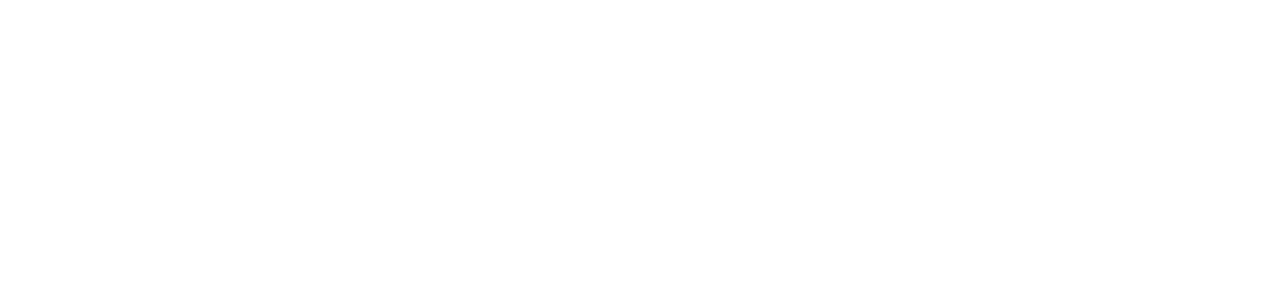
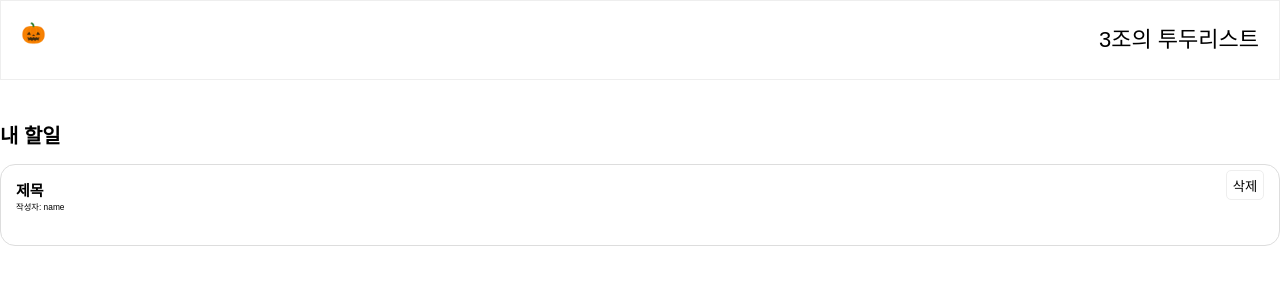
Before and after one commit to Ermael35/React-homework-03, a React (Create React App) app: page /listtodo in a window 1280 px wide. Before the commit this address had no page. Shown: the top 300 px of the page. Built offline with nearby package versions, Linux system fonts and the light colour scheme.

Commit message:
이제 시작...
모두들 화이팅...!

```diff
--- /dev/null
+++ b/src/Listtodo/List.jsx
@@ -0,0 +1,59 @@
+import React from "react";
+import styled from "styled-components"
+
+
+const List = () => {
+    return(
+        <Stlist>
+            <Sttodo><h1>내 할일</h1></Sttodo>
+
+            <StBox>
+                <Stcontents>
+                    <h2>제목</h2>
+                    <small>작성자: name</small>
+                </Stcontents>
+
+                <Stbutton onClick={()=>{}}>삭제</Stbutton>
+
+            </StBox>
+        </Stlist>
+    )
+};
+
+export default List;
+
+const Stlist = styled.div`
+    /* padding: 15px; */
+
+`
+
+const Sttodo = styled.div`
+    margin: 40px auto 5px auto;
+`
+
+const StBox = styled.div`
+  display: flex;
+  justify-content: space-between;
+  /* width:calc(100%-100px); */
+  height: 82px;
+  border: 1px solid #ddd;
+  border-radius: 15px;
+  padding:15px;
+  margin: 15px auto;
+  align-items: center;
+`;
+
+const Stcontents = styled.div`
+   margin-top: 0px;
+   margin-bottom: 20px;
+`
+
+const Stbutton = styled.button`
+    border: 1px solid #eee;
+    border-radius: 5px;
+    background-color: white;
+    height: 30px;
+    width: 38px;
+    margin-bottom: 40px;
+    cursor: pointer;
+`
--- a/src/pages/AddTodo.jsx
+++ b/src/pages/AddTodo.jsx
@@ -1,6 +1,6 @@
 import React from "react";
 import Layout from "../components/Layout";
-import Addcon from "../components/Addcon"
+import Addcon from "../Addtodo/Addcon"
 const AddTodo = () =>{
     return(
         <div>
--- a/src/pages/DetailTodo.jsx
+++ b/src/pages/DetailTodo.jsx
@@ -1,5 +1,5 @@
 import React from 'react'
-import DetailCon from '../components/DetailCon'
+import DetailCon from '../Detailtodo/DetailCon'
 import Layout from '../components/Layout'
 
 export const DetailTodo = () => {
--- a/src/pages/ListTodo.jsx
+++ b/src/pages/ListTodo.jsx
@@ -0,0 +1,14 @@
+import React from "react";
+import Layout from "../components/Layout";
+import List from "../Listtodo/List";
+
+const ListTodo = () => {
+    return(
+       <div>
+            <Layout/>
+            <List/>
+       </div>
+    )
+};
+
+export default ListTodo;
--- a/src/shared/Router.js
+++ b/src/shared/Router.js
@@ -3,7 +3,7 @@ import { BrowserRouter, Route, Routes } from "react-router-dom";
 import Home from "../pages/Home";
 import AddTodo from "../pages/AddTodo"
 import DetailTodo from "../pages/DetailTodo";
-
+import ListTodo from "../pages/ListTodo";
 
 const Router = () => {
   return (
@@ -12,6 +12,9 @@ const Router = () => {
         <Route path="/" element={<Home />} />
         <Route path="/addtodo" element={<AddTodo/>}/>
         <Route path="/detail" element={<DetailTodo/>}/>
+        <Route path="/listtodo" element={<ListTodo/>}/>
+        <Route path="/detail" element={<DetailTodo/>} />
+        <Route path="*" element={<>404 NOT FOUNG</>} />
       </Routes>
     </BrowserRouter>
   );
```
Also changed, not shown: src/Redux/config/configStore.js (added, +8 -0 lines), src/Addtodo/Addcon.jsx (renamed from src/components/Addcon.jsx), src/Detailtodo/Comment/Comment.js (added), src/Detailtodo/DetailCon.jsx (renamed from src/components/DetailCon.jsx), 2 other files (tests, documents, lock files or other folders).
